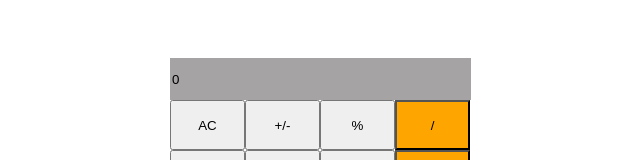
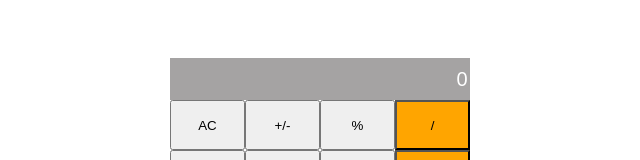
Before and after one commit to chuanqizhu0820/Math-Magicians, a React (Create React App) app: page / in a window 1280 px wide. Shown: the top 160 px of the page, without its empty margins (320-960 px from the left). Built offline with nearby package versions, Linux system fonts and the light colour scheme.

Commit message:
Fix linter

```diff
--- a/package.json
+++ b/package.json
@@ -43,6 +43,10 @@
     "@babel/preset-react": "^7.16.0",
     "eslint": "^7.32.0",
     "eslint-config-airbnb": "^18.2.1",
+    "eslint-plugin-import": "^2.25.2",
+    "eslint-plugin-jsx-a11y": "^6.4.1",
+    "eslint-plugin-react": "^7.26.1",
+    "eslint-plugin-react-hooks": "^4.2.0",
     "stylelint": "^13.13.1",
     "stylelint-config-standard": "^21.0.0",
     "stylelint-csstree-validator": "^1.9.0",
--- a/src/components/calculator.css
+++ b/src/components/calculator.css
@@ -8,17 +8,13 @@ button:hover {
 }
 
 #display {
-  width: 99%;
+  width: 98.5%;
   height: 40px;
   border: none;
   background-color: rgb(165, 163, 163);
-}
-
-#display::placeholder {
   color: white;
   font-size: 1.25rem;
   text-align: right;
-  padding: 8px;
 }
 
 .operators {
--- a/src/components/calculator.js
+++ b/src/components/calculator.js
@@ -25,7 +25,7 @@ class Calculator extends React.Component {
   render() {
     return (
       <div id="keyboard">
-        <input type="text" id="display" placeholder="0" value={this.state.obj.next ? this.state.obj.next : this.state.obj.total ? this.state.obj.total : 0}/>
+        <input type="text" id="display" value={this.state.obj.next ? this.state.obj.next : this.state.obj.total ? this.state.obj.total : 0}/>
         <br />
         <Button value="AC" storeFunc={this.storeObj}/>
         <Button value="+/-" storeFunc={this.storeObj}/>
```
Also changed, not shown: 2 other files (tests, documents, lock files or other folders).
